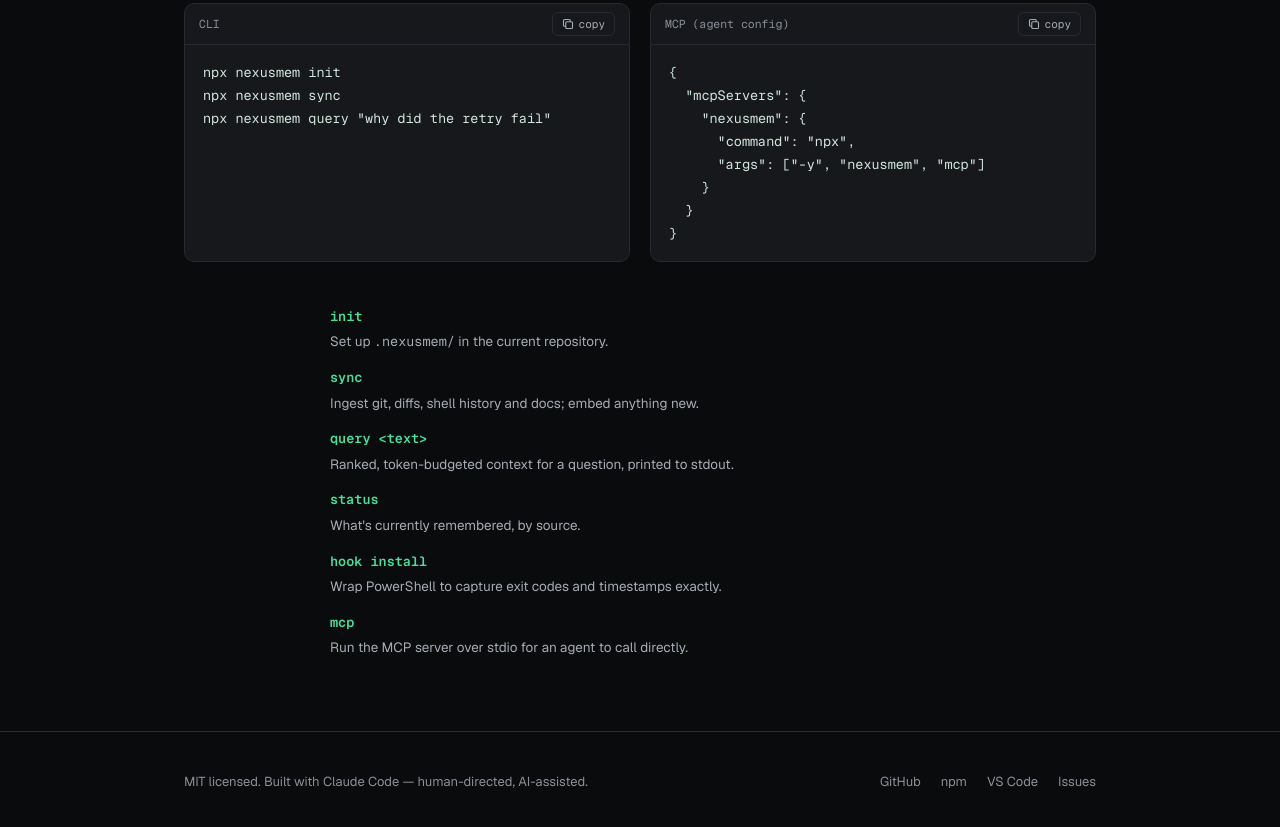
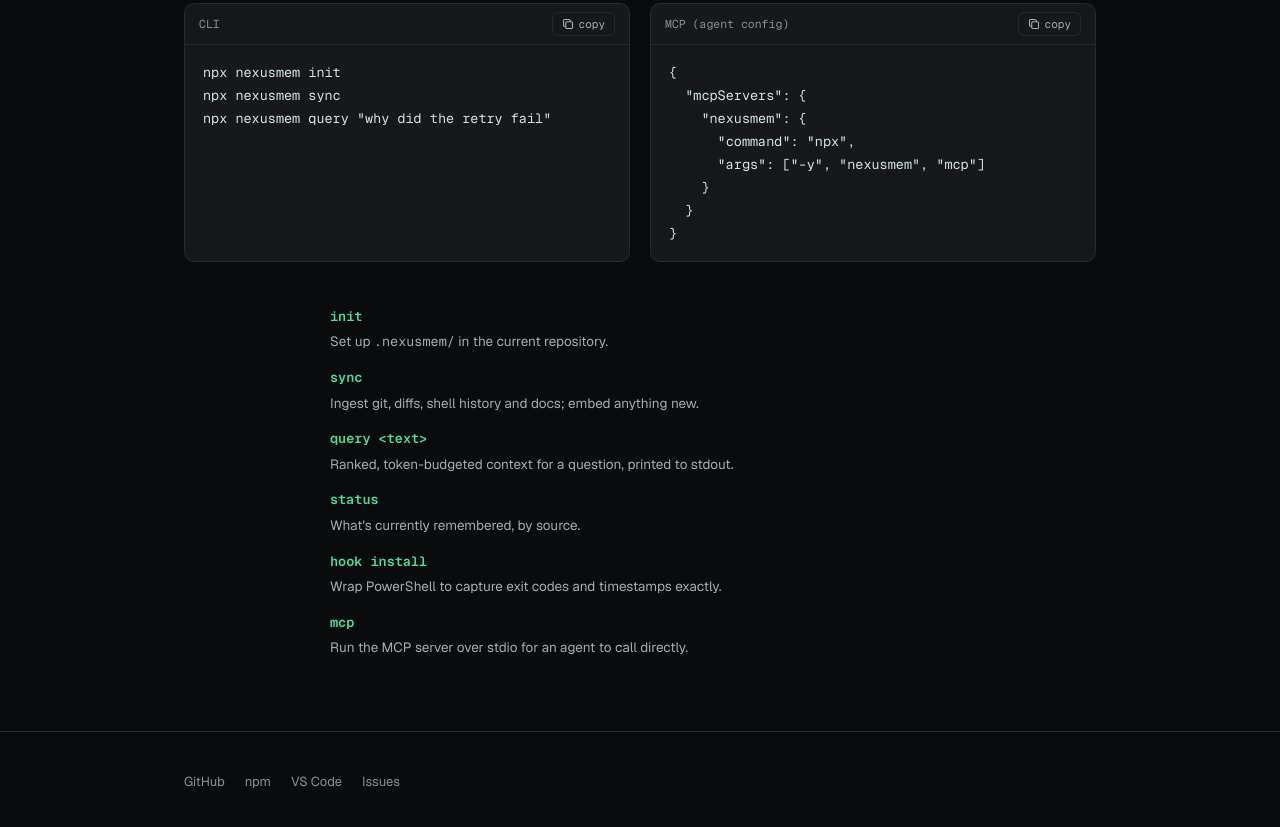
Before and after one commit to yaminbakoh4-dot/NexusMem, a website: page website/index.html in a window 1280 px wide. Shown: the part 6482-7309 px from the top of the page. Drawn offline with Linux system fonts and the light colour scheme.

Commit message:
chore(website): drop the footer's AI-authorship line

```diff
--- a/website/index.html
+++ b/website/index.html
@@ -377,7 +377,6 @@ npx nexusmem query "why did the retry fail"</pre>
 
 <footer>
   <div class="wrap">
-    <div>MIT licensed. Built with Claude Code — human-directed, AI-assisted.</div>
     <div class="foot-links">
       <a href="https://github.com/yaminbkk/NexusMem" target="_blank" rel="noopener">GitHub</a>
       <a href="https://www.npmjs.com/package/nexusmem" target="_blank" rel="noopener">npm</a>
```
